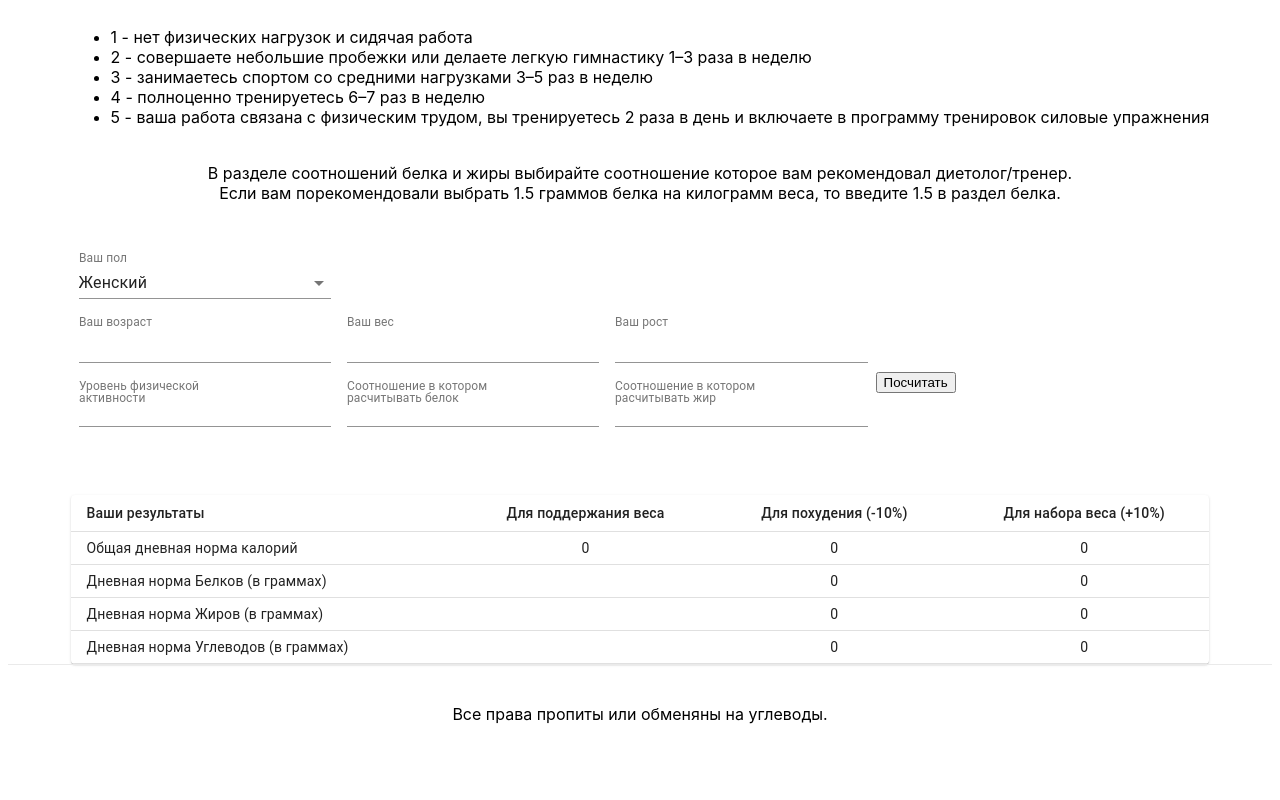
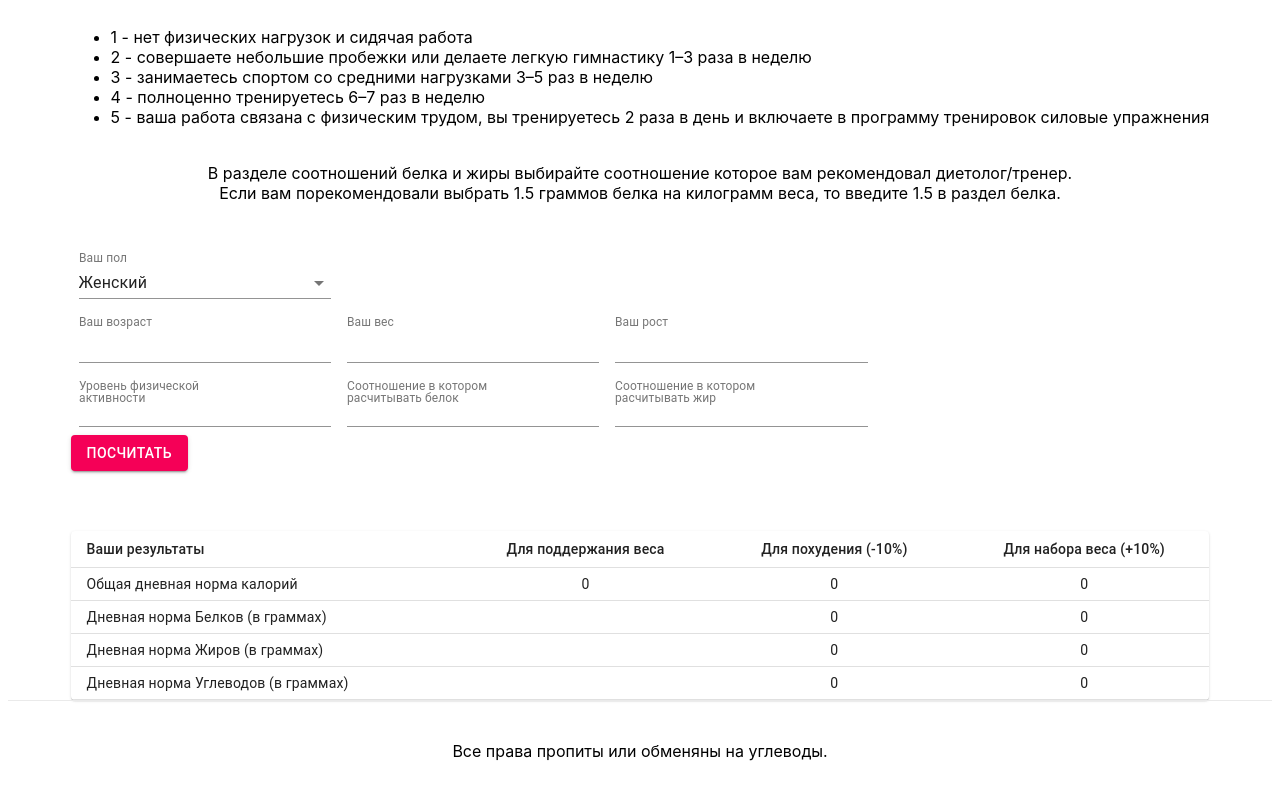
Before and after one commit to Serhazor/macro_calc_en, a Next.js app: page / in a window 1280 px wide. Shown: the part 673-1473 px from the top of the page. Before the commit the page ends 1437 px from the top, so only its background shows below. Built offline with nearby package versions, Linux system fonts and the light colour scheme.

Commit message:
edited button

```diff
--- a/pages/components/demo.js
+++ b/pages/components/demo.js
@@ -3,6 +3,7 @@
 import { makeStyles } from "@material-ui/core/styles";
 import MenuItem from "@material-ui/core/MenuItem";
 import DenseTable from "./DenseTable";
+import Button from '@material-ui/core/Button';
 
 
 const useStyles = makeStyles((theme) => ({
@@ -241,7 +242,11 @@
             setFatValue(e.target.value);
           }}
         />
-        <button type="submit">Посчитать</button>
+      </div>
+      <div className={classes.root}>
+        <Button type="submit" variant="contained" color="secondary">
+          Посчитать
+        </Button>
       </div>
 
       <br />
```
